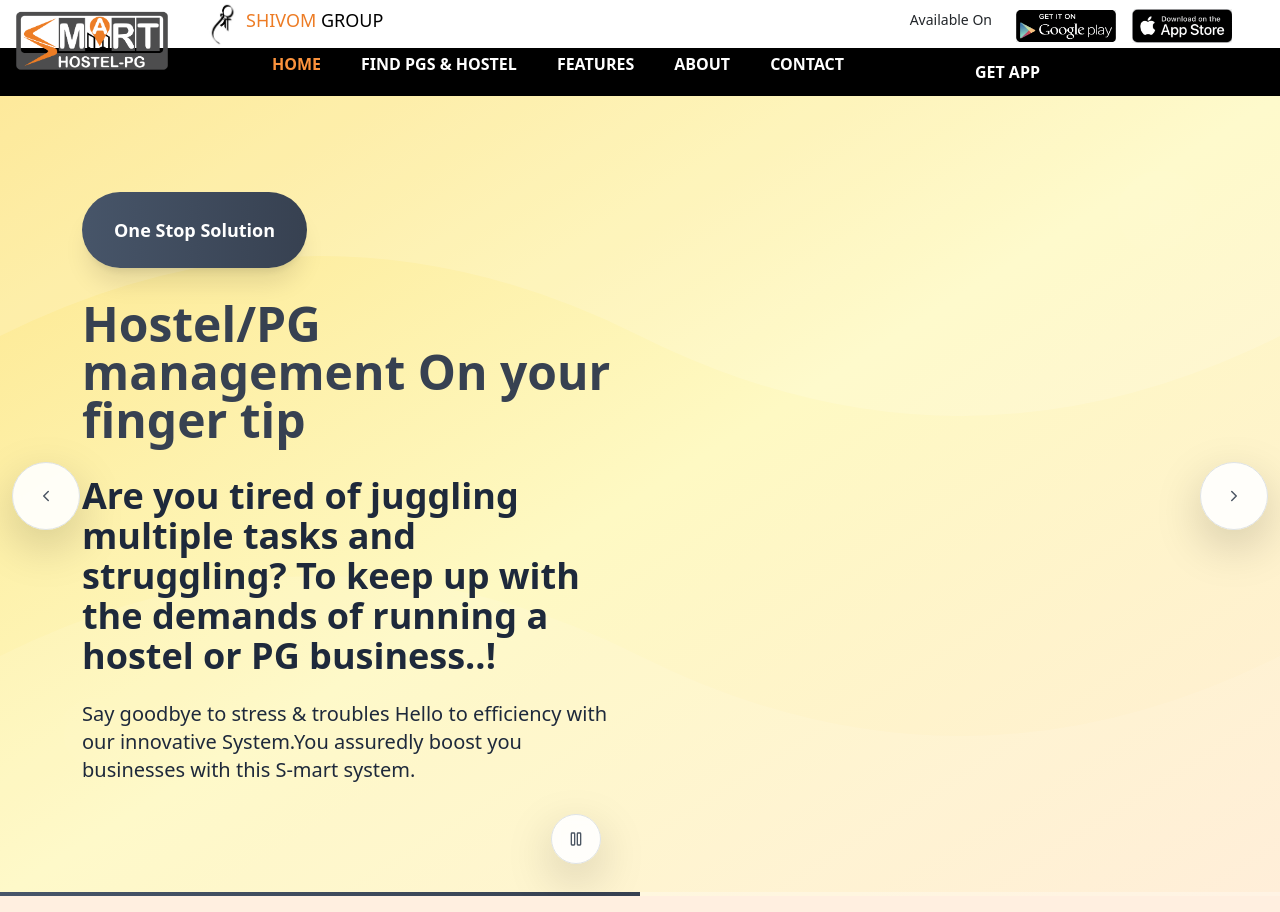
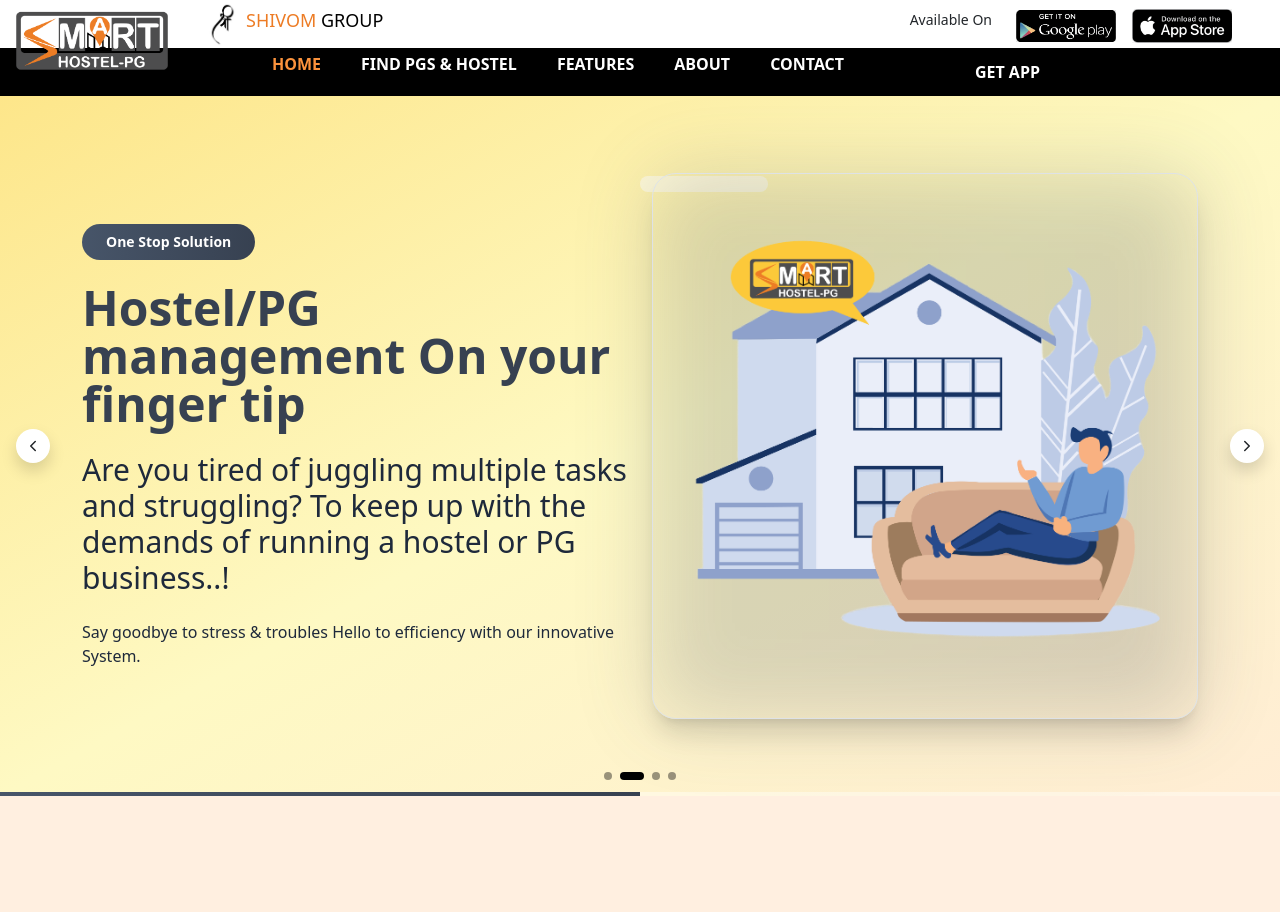
Before and after one commit to dev-8085/pg, a Next.js app: page / in a window 1280 px wide. Shown: the top 912 px of the page. Built offline with nearby package versions, Linux system fonts and the light colour scheme.

Commit message:
making responsive

```diff
--- a/components/Carousel-1.js
+++ b/components/Carousel-1.js
@@ -1,14 +1,6 @@
 "use client";
 import { useState, useEffect } from "react";
-import {
-  ChevronLeft,
-  ChevronRight,
-  Play,
-  Pause,
-  Smartphone,
-  Tablet,
-  Monitor,
-} from "lucide-react";
+import { ChevronLeft, ChevronRight, Smartphone, Tablet, Monitor } from "lucide-react";
 
 const carouselData = [
   {
@@ -22,8 +14,8 @@
     buttonColor: "from-orange-500 to-red-500",
     buttonText: "NOW",
     imgSrc: "/media/now.png",
-    textSize: "text-4xl lg:text-7xl",
-    h4Size: "text-3xl lg:text-5xl",
+    textSize: "text-3xl lg:text-5xl",
+    h4Size: "text-xl lg:text-3xl",
     accentColor: "orange-500",
   },
   {
@@ -35,12 +27,12 @@
     description:
       "Are you tired of juggling multiple tasks and struggling? To keep up with the demands of running a hostel or PG business..!",
     description1:
-      "Say goodbye to stress & troubles Hello to efficiency with our innovative System.You assuredly boost you businesses with this S-mart system.",
+      "Say goodbye to stress & troubles Hello to efficiency with our innovative System.",
     buttonColor: "from-slate-600 to-gray-700",
     buttonText: "One Stop Solution",
     imgSrc: "/media/hostelSofa.png",
     textSize: "text-3xl lg:text-5xl",
-    h4Size: "text-2xl lg:text-4xl",
+    h4Size: "text-xl lg:text-3xl",
     accentColor: "slate-600",
   },
   {
@@ -52,12 +44,12 @@
     description:
       "Manage all your business in just one dashboard. 10 second is much enough to access your multiple branches.",
     description1:
-      "S-Mart system provides you digital platform for hassle free management to your multiple businesses, free from paper work, provides you S-Mart team , all things you needed on just one click with super secured cloud storage",
+      "Free from paper work, provides you S-Mart team, all on just one click with super secured cloud storage",
     buttonColor: "from-teal-500 to-cyan-500",
     buttonText: "One app",
     imgSrc: "/media/oneapp.png",
-    textSize: "text-4xl lg:text-6xl",
-    h4Size: "text-2xl lg:text-4xl",
+    textSize: "text-3xl lg:text-5xl",
+    h4Size: "text-xl lg:text-3xl",
     accentColor: "teal-500",
   },
   {
@@ -66,149 +58,114 @@
     textColor: "text-gray-700",
     pcolor: "text-gray-800",
     title:
-      "Accessibility Anywhere, Anytime: Seamlessly manage your business from any device, Mobile-Tab-Desktop Compatibility",
+      "Accessibility Anywhere, Anytime: Seamlessly manage your business from any device",
     description: "Tailored Applications for Every Platform",
+    description1: "Mobile, Tablet, Desktop Compatibility",
     platforms: [
-      { name: "IOS", icon: <Smartphone className="w-5 h-5" /> },
-      { name: "ANDROID", icon: <Tablet className="w-5 h-5" /> },
-      { name: "WINDOWS", icon: <Monitor className="w-5 h-5" /> },
+      { name: "IOS", icon: <Smartphone className="w-4 h-4" /> },
+      { name: "ANDROID", icon: <Tablet className="w-4 h-4" /> },
+      { name: "WINDOWS", icon: <Monitor className="w-4 h-4" /> },
     ],
     buttonColor: "from-blue-500 to-indigo-500",
     buttonText: "WOW",
     imgSrc: "/media/wow1.png",
     textSize: "text-3xl lg:text-5xl",
-    h4Size: "text-2xl lg:text-4xl",
+    h4Size: "text-xl lg:text-3xl",
     accentColor: "blue-500",
   },
 ];
 
 const EnhancedCarousel = () => {
   const [currentSlide, setCurrentSlide] = useState(0);
-  const [isPlaying, setIsPlaying] = useState(true);
-  const [isHovered, setIsHovered] = useState(false);
 
   useEffect(() => {
-    if (!isPlaying || isHovered) return;
     const interval = setInterval(() => {
       setCurrentSlide((prev) => (prev + 1) % carouselData.length);
-    }, 5000);
+    }, 4000);
     return () => clearInterval(interval);
-  }, [isPlaying, isHovered]);
+  }, []);
 
   const nextSlide = () =>
     setCurrentSlide((prev) => (prev + 1) % carouselData.length);
   const prevSlide = () =>
     setCurrentSlide((prev) => (prev - 1 + carouselData.length) % carouselData.length);
-
   const goToSlide = (index) => setCurrentSlide(index);
-  const togglePlayPause = () => setIsPlaying((prev) => !prev);
 
   const current = carouselData[currentSlide];
 
   const renderOverlayPattern = (pattern) => {
-    const patterns = {
-      geometric: (
-        <div className="absolute inset-0 overflow-hidden opacity-10">
-          <div className="absolute top-20 left-20 w-32 h-32 bg-white transform rotate-45 animate-spin-slow"></div>
-          <div className="absolute bottom-20 right-20 w-24 h-24 bg-white transform rotate-45 animate-spin-slow delay-1000"></div>
-          <div className="absolute top-1/2 left-1/2 w-16 h-16 bg-white transform rotate-45 animate-spin-slow delay-2000"></div>
-        </div>
-      ),
-      waves: (
-        <div className="absolute inset-0 overflow-hidden opacity-15">
-          <svg className="absolute w-full h-full" viewBox="0 0 100 100" preserveAspectRatio="none">
-            <path d="M0,30 Q25,10 50,30 T100,30 V0 H0 Z" fill="currentColor" className="text-white animate-pulse" />
-            <path d="M0,70 Q25,50 50,70 T100,70 V100 H0 Z" fill="currentColor" className="text-white animate-pulse delay-500" />
-          </svg>
-        </div>
-      ),
-      dots: (
-        <div className="absolute inset-0 overflow-hidden opacity-10">
-          <div className="grid grid-cols-8 gap-8 h-full p-8">
-            {[...Array(32)].map((_, i) => (
-              <div
-                key={i}
-                className="w-3 h-3 bg-white rounded-full animate-pulse"
-                style={{ animationDelay: `${i * 150}ms` }}
-              ></div>
+    const commonClass = "absolute bg-white opacity-10 rounded-full";
+    switch (pattern) {
+      case "geometric":
+        return <div className={`${commonClass} w-16 h-16 top-10 left-10 animate-spin`} />;
+      case "waves":
+        return <div className={`${commonClass} w-32 h-4 top-20 left-1/2 animate-pulse`} />;
+      case "dots":
+        return (
+          <div className="absolute inset-0 grid grid-cols-8 gap-2 p-4 opacity-10">
+            {Array(32)
+              .fill(0)
+              .map((_, i) => (
+                <div key={i} className="w-2 h-2 bg-white rounded-full animate-pulse" />
               ))}
           </div>
-        </div>
-      ),
-      circles: (
-        <div className="absolute inset-0 overflow-hidden opacity-10">
-          <div className="absolute top-10 left-10 w-40 h-40 bg-white rounded-full animate-bounce-slow"></div>
-          <div className="absolute bottom-10 right-10 w-32 h-32 bg-white rounded-full animate-bounce-slow delay-1000"></div>
-          <div className="absolute top-1/2 left-1/3 w-24 h-24 bg-white rounded-full animate-bounce-slow delay-2000"></div>
-        </div>
-      ),
-    };
-    return patterns[pattern];
+        );
+      case "circles":
+        return (
+          <>
+            <div className={`${commonClass} w-24 h-24 top-12 left-12 animate-bounce`} />
+            <div className={`${commonClass} w-16 h-16 bottom-10 right-10 animate-bounce`} />
+          </>
+        );
+      default:
+        return null;
+    }
   };
 
   return (
     <div
-      className={`relative h-screen w-full overflow-hidden bg-gradient-to-br ${current.bgGradient} transition-all duration-1000`}
-      onMouseEnter={() => setIsHovered(true)}
-      onMouseLeave={() => setIsHovered(false)}
+      className={`relative h-[700px] w-full overflow-hidden bg-gradient-to-br ${current.bgGradient} transition-all duration-1000`}
     >
       {renderOverlayPattern(current.overlayPattern)}
 
-      <div className="absolute top-20 right-20 w-20 h-20 bg-white/5 rounded-full blur-xl animate-float"></div>
-      <div className="absolute bottom-32 left-16 w-16 h-16 bg-white/5 rounded-full blur-xl animate-float delay-1000"></div>
-
       <div className="relative z-10 h-full flex items-center">
         <div className="container mx-auto px-6 lg:px-12">
-          <div className="grid lg:grid-cols-2 gap-12 items-center">
-            <div className={`space-y-8 ${current.textColor}`}>
-              <div className="animate-slideInUp">
-                <button className={`px-8 py-4 rounded-full bg-gradient-to-r ${current.buttonColor} text-white font-bold text-lg shadow-xl transition-all duration-300 hover:scale-105 hover:shadow-2xl transform group`}>
-                  <span className="relative z-10">{current.buttonText}</span>
-                  <div className="absolute inset-0 bg-white/20 rounded-full scale-0 group-hover:scale-100 transition-transform duration-300"></div>
+          <div className="grid lg:grid-cols-2 gap-6 items-center">
+            <div className={`space-y-6 ${current.textColor}`}>
+              <button
+                className={`relative px-6 py-2 rounded-full bg-gradient-to-r ${current.buttonColor} text-white font-semibold text-sm`}
+              >
+                <span className="z-10 relative">{current.buttonText}</span>
               </button>
-              </div>
-
-              <div className="animate-slideInUp delay-200">
-                <h1 className={`${current.textSize} font-bold leading-tight mb-4`}>
-                  {current.title}
-                </h1>
-              </div>
-
-              <div className="animate-slideInUp delay-400">
-                <h4 className={`${current.h4Size} ${current.pcolor} font-semibold mb-4`}>
-                  {current.description}
-                </h4>
-                <p className={`text-lg lg:text-xl max-w-2xl ${current.pcolor} leading-relaxed`}>
-                  {current.description1}
-                </p>
-              </div>
+              <h1 className={`${current.textSize} font-bold`}>{current.title}</h1>
+              <h4 className={`${current.h4Size} ${current.pcolor}`}>{current.description}</h4>
+              <p className={`text-base ${current.pcolor}`}>{current.description1}</p>
 
               {current.platforms && (
-                <div className="animate-slideInUp delay-600">
-                  <div className="flex flex-wrap gap-4 mt-6">
-                    {current.platforms.map((platform, index) => (
+                <div className="flex gap-3 mt-4 flex-wrap">
+                  {current.platforms.map((p) => (
                     <div
-                        key={platform.name}
-                        className="flex items-center gap-3 px-6 py-3 bg-white/80 backdrop-blur-sm rounded-xl border border-gray-200 shadow-lg hover:shadow-xl transition-all duration-300 hover:scale-105"
-                        style={{ animationDelay: `${index * 200}ms` }}
+                      key={p.name}
+                      className="flex gap-2 items-center px-4 py-2 bg-white/80 rounded-xl text-sm"
                     >
-                        <span className="text-gray-600">{platform.icon}</span>
-                        <span className="font-semibold text-gray-700">{platform.name}</span>
+                      {p.icon}
+                      <span>{p.name}</span>
                     </div>
                   ))}
-                  </div>
                 </div>
               )}
             </div>
 
-            <div className="hidden lg:block animate-slideInRight">
+            <div className="hidden lg:block">
               <div className="relative group">
-                <div className={`absolute inset-0 bg-gradient-to-r ${current.buttonColor} rounded-3xl blur-2xl opacity-20 group-hover:opacity-30 transition-opacity duration-500`}></div>
-                <div className="relative bg-white/10 backdrop-blur-sm rounded-3xl p-6 border border-white/20 shadow-2xl">
+                <div
+                  className={`absolute inset-0 bg-gradient-to-r ${current.buttonColor} rounded-3xl blur-2xl opacity-20`}
+                />
+                <div className="relative p-4 rounded-3xl border border-white/20 shadow-xl">
                   <img
                     src={current.imgSrc}
-                    alt="slide visual"
-                    className="w-full h-auto max-w-lg mx-auto rounded-2xl shadow-lg transform group-hover:scale-105 transition-transform duration-500"
+                    alt="carousel visual"
+                    className="rounded-xl w-full h-auto"
                   />
                 </div>
               </div>
@@ -217,112 +174,44 @@
         </div>
       </div>
 
-      {/* Play/Pause and Dots */}
-      <div className="absolute bottom-8 left-1/2 transform -translate-x-1/2 flex items-center space-x-6 z-50">
+      {/* Pagination Dots */}
+      <div className="absolute bottom-4 left-1/2 transform -translate-x-1/2 flex gap-4 items-center z-50">
+        <div className="flex gap-2">
+          {carouselData.map((_, i) => (
             <button
-          onClick={togglePlayPause}
-          className="p-3 bg-white/90 backdrop-blur-sm rounded-full border border-gray-200 text-gray-600 hover:bg-white transition-all duration-300 shadow-lg hover:shadow-xl"
-        >
-          {isPlaying ? <Pause size={16} /> : <Play size={16} />}
-        </button>
-        <div className="flex space-x-3">
-          {carouselData.map((_, index) => (
-            <button
-              key={index}
-              onClick={() => goToSlide(index)}
-              className={`transition-all duration-300 rounded-full ${
-                index === currentSlide
-                  ? `w-8 h-3 bg-${current.accentColor}`
-                  : `w-3 h-3 bg-${current.accentColor}/50 hover:bg-${current.accentColor}/75`
+              key={i}
+              onClick={() => goToSlide(i)}
+              className={`rounded-full transition-all duration-300 ${
+                i === currentSlide ? "w-6 h-2 bg-black" : "w-2 h-2 bg-black/40"
               }`}
             />
           ))}
         </div>
       </div>
 
-      {/* ✅ Fixed Arrow Buttons with z-50 */}
+      {/* Navigation Arrows */}
       <button
         onClick={prevSlide}
-        className="z-50 absolute left-3 top-1/2 transform -translate-y-1/2 p-4 bg-white/90 backdrop-blur-sm rounded-full shadow-lg hover:shadow-xl transition-all duration-300 hover:scale-110 border border-gray-200"
+        className="absolute left-4 top-1/2 transform -translate-y-1/2 p-2 bg-white rounded-full shadow z-50"
       >
-        <ChevronLeft size={18} className="text-gray-600" />
+        <ChevronLeft size={18} />
       </button>
       <button
         onClick={nextSlide}
-        className="z-50 absolute right-3 top-1/2 transform -translate-y-1/2 p-4 bg-white/90 backdrop-blur-sm rounded-full shadow-lg hover:shadow-xl transition-all duration-300 hover:scale-110 border border-gray-200"
+        className="absolute right-4 top-1/2 transform -translate-y-1/2 p-2 bg-white rounded-full shadow z-50"
       >
-        <ChevronRight size={18} className="text-gray-600" />
+        <ChevronRight size={18} />
       </button>
 
       {/* Progress Bar */}
-      <div className="absolute bottom-0 left-0 right-0 h-1 bg-white/30">
+      <div className="absolute bottom-0 left-0 h-1 w-full bg-white/40">
         <div
-          className={`h-full bg-gradient-to-r ${current.buttonColor} transition-all duration-300`}
+          className={`h-full bg-gradient-to-r ${current.buttonColor} transition-all duration-500`}
           style={{
             width: `${((currentSlide + 1) / carouselData.length) * 100}%`,
           }}
         />
       </div>
-
-      {/* Animations */}
-      <style jsx>{`
-        @keyframes slideInUp {
-          from {
-            opacity: 0;
-            transform: translateY(40px);
-          }
-          to {
-            opacity: 1;
-            transform: translateY(0);
-          }
-        }
-        @keyframes slideInRight {
-          from {
-            opacity: 0;
-            transform: translateX(40px);
-          }
-          to {
-            opacity: 1;
-            transform: translateX(0);
-          }
-        }
-        @keyframes float {
-          0%, 100% {
-            transform: translateY(0px);
-          }
-          50% {
-            transform: translateY(-20px);
-          }
-        }
-        @keyframes spin-slow {
-          from {
-            transform: rotate(0deg);
-          }
-          to {
-            transform: rotate(360deg);
-          }
-        }
-        @keyframes bounce-slow {
-          0%, 100% {
-            transform: translateY(0px);
-          }
-          50% {
-            transform: translateY(-15px);
-          }
-        }
-
-        .animate-slideInUp { animation: slideInUp 0.8s ease-out forwards; }
-        .animate-slideInRight { animation: slideInRight 0.8s ease-out forwards; }
-        .animate-float { animation: float 6s ease-in-out infinite; }
-        .animate-spin-slow { animation: spin-slow 20s linear infinite; }
-        .animate-bounce-slow { animation: bounce-slow 4s ease-in-out infinite; }
-        .delay-200 { animation-delay: 200ms; }
-        .delay-400 { animation-delay: 400ms; }
-        .delay-600 { animation-delay: 600ms; }
-        .delay-500 { animation-delay: 500ms; }
-        .delay-1000 { animation-delay: 1000ms; }
-        .delay-2000 { animation-delay: 2000ms; }
-      `}</style>
     </div>
   );
 };
--- a/package.json
+++ b/package.json
@@ -18,7 +18,7 @@
     "@popperjs/core": "^2.11.8",
     "bootstrap": "^5.3.7",
     "bootstrap-icons": "^1.11.3",
-    "framer-motion": "^11.2.4",
+    "framer-motion": "^11.18.2",
     "gsap": "^3.12.5",
     "jquery": "^3.7.1",
     "lucide-react": "^0.525.0",
```
Also changed, not shown: 1 other file (tests, documents, lock files or other folders). Lines whose indentation alone changed are shown as unchanged.
